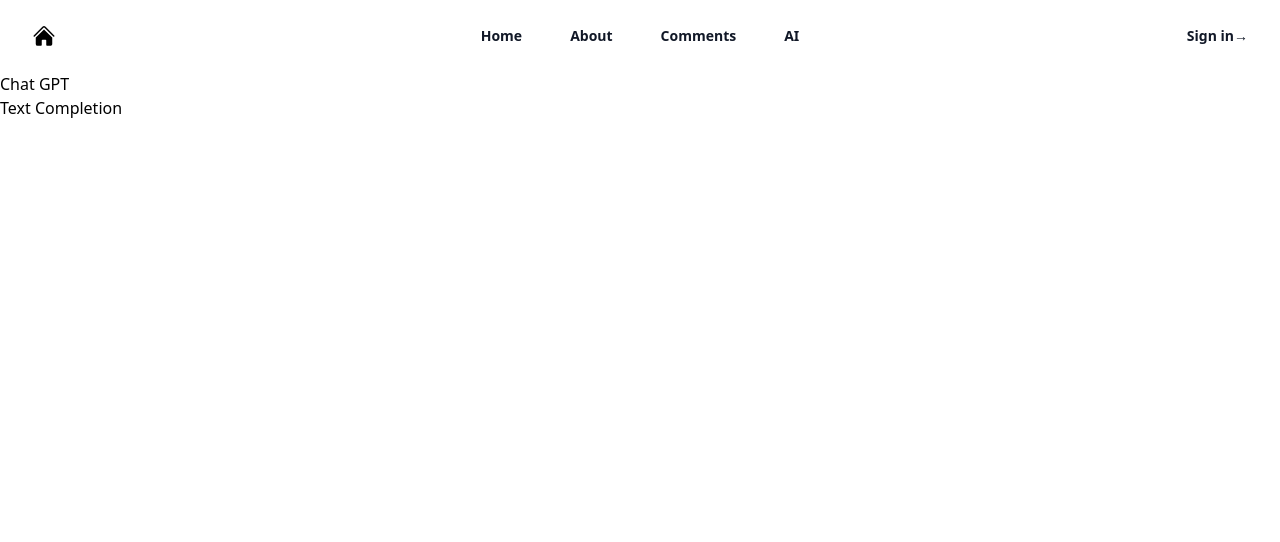
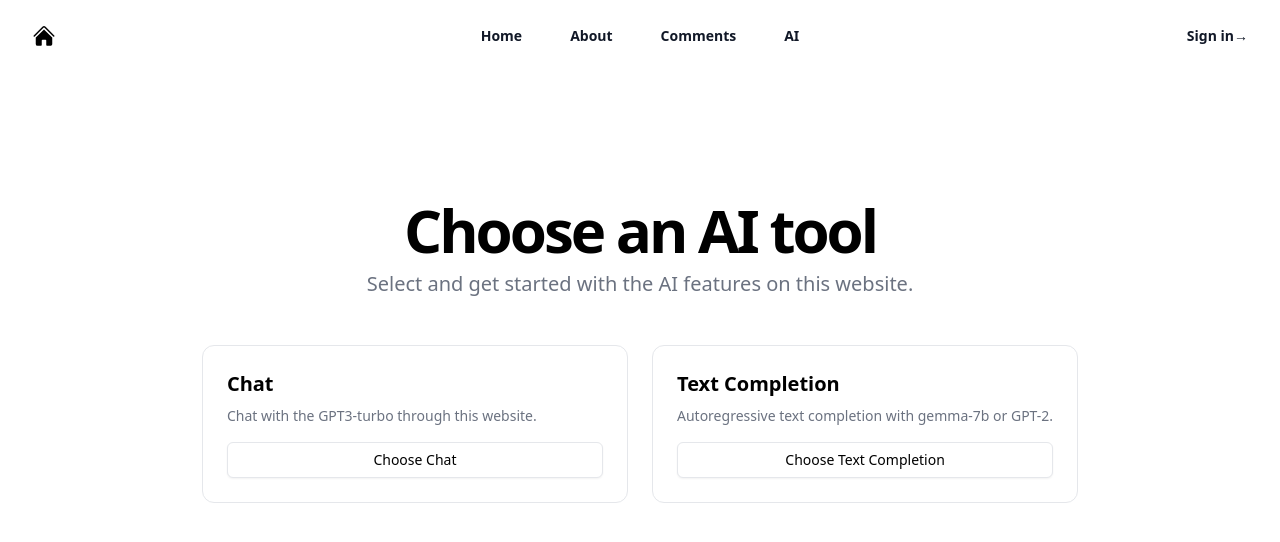
Before and after one commit to ndrw1221/full-stack-personal-page, a React (Vite) app in the folder frontend/: page /#/ai in a window 1280 px wide. Shown: the top 542 px of the page. Built offline with nearby package versions, Linux system fonts and the light colour scheme.

Commit message:
Implement two portals for chat and text competion, respectively

```diff
--- a/frontend/src/components/AILandingPage.jsx
+++ b/frontend/src/components/AILandingPage.jsx
@@ -2,9 +2,47 @@ import { Link } from "react-router-dom";
 
 export default function AILandingPage() {
   return (
-    <>
-      <Link to="/chat-gpt">Chat GPT</Link>
-      <Link to="/text-completion">Text Completion</Link>
-    </>
+    <section className="w-full py-12 md:py-24 lg:py-32 flex justify-center">
+      <div className="container grid items-center gap-6 px-4 md:px-6">
+        <div className="space-y-2 text-center mb-5">
+          <h1 className="text-4xl font-bold tracking-tighter sm:text-6xl">
+            Choose an AI tool
+          </h1>
+          <p className="mx-auto max-w-[600px] text-gray-500 md:text-xl/relaxed lg:text-base/relaxed xl:text-xl/relaxed dark:text-gray-400">
+            Select and get started with the AI features on this website.
+          </p>
+        </div>
+        <div className="mx-auto grid max-w-sm gap-4 lg:max-w-none lg:grid-cols-2 xl:gap-6">
+          <div className="flex flex-col justify-between p-6 border rounded-xl hover:shadow-lg transition-transform hover:scale-105 hover:-translate-y-2 duration-300 ease-in-out">
+            <div className="space-y-2">
+              <h3 className="text-xl font-bold">Chat</h3>
+              <p className="text-sm text-gray-500 dark:text-gray-400">
+                Chat with the GPT3-turbo through this website.
+              </p>
+            </div>
+            <Link
+              className="mt-4 inline-flex h-9 items-center justify-center rounded-md border border-gray-200 bg-white text-sm font-medium shadow-sm transition-colors hover:bg-gray-100 hover:text-gray-900"
+              to="/chat"
+            >
+              Choose Chat
+            </Link>
+          </div>
+          <div className="flex flex-col justify-between p-6 border rounded-xl hover:shadow-lg transition-transform hover:scale-105 hover:-translate-y-2 duration-300 ease-in-out">
+            <div className="space-y-2">
+              <h3 className="text-xl font-bold">Text Completion</h3>
+              <p className="text-sm text-gray-500 dark:text-gray-400">
+                Autoregressive text completion with gemma-7b or GPT-2.
+              </p>
+            </div>
+            <Link
+              className="mt-4 inline-flex h-9 items-center justify-center rounded-md border border-gray-200 bg-white text-sm font-medium shadow-sm transition-colors hover:bg-gray-100 hover:text-gray-900"
+              to="/text-completion"
+            >
+              Choose Text Completion
+            </Link>
+          </div>
+        </div>
+      </div>
+    </section>
   );
 }
```
